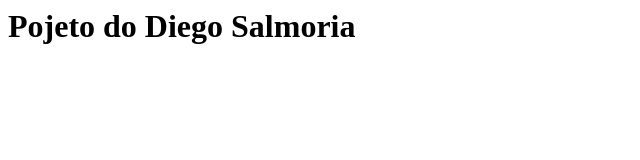
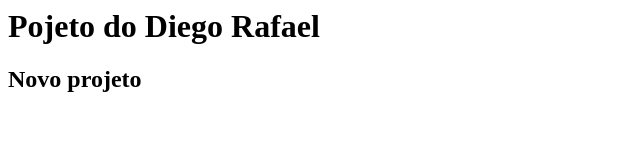
Before and after one commit to DiegoSalmoria/meu-site, a plain HTML site: page index.html in a window 1280 px wide. Shown: the whole page, without its empty margins (0-640 px from the left). Drawn offline with Linux system fonts and the light colour scheme.

Commit message:
Novo Projeto

```diff
--- a/index.html
+++ b/index.html
@@ -2,6 +2,7 @@
     <head>
 	</head>
 	<body>
-	    <h1>Pojeto do Diego Salmoria</h1>
+	    <h1>Pojeto do Diego Rafael</h1>
+		<h2>Novo projeto</h2/
 	</body>
 </html>
```
